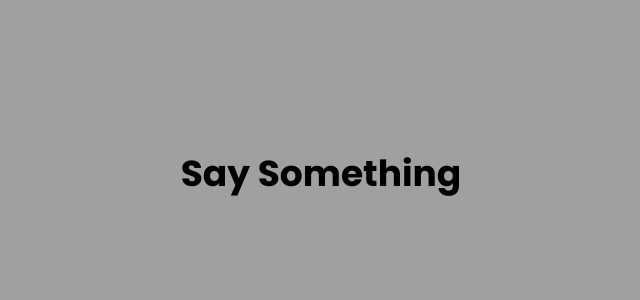
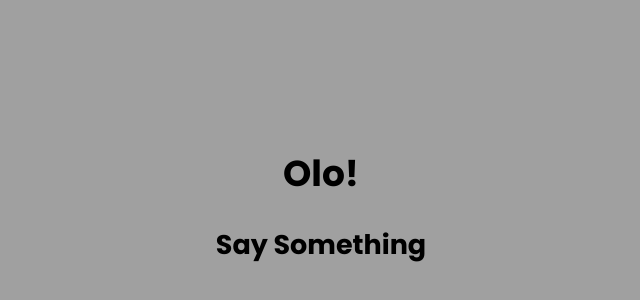
Before and after one commit to Stamich47/speech-app, a plain HTML site: page index.html in a window 1280 px wide. Shown: the part 54-354 px from the top of the page, without its empty margins (319-959 px from the left). Drawn offline with Linux system fonts and the light colour scheme.

Commit message:
Adjust text on page

```diff
--- a/index.html
+++ b/index.html
@@ -9,7 +9,8 @@
     <link rel="stylesheet" href="style.css" />
   </head>
   <body>
-    <h1>Say Something</h1>
+    <h1>Olo!</h1>
+    <h2>Say Something</h2>
     <h3>
       <span class="speech-text"></span><span class="speech-output"></span>
     </h3>
--- a/style.css
+++ b/style.css
@@ -11,6 +11,10 @@ h1 {
   margin-top: 200px;
 }
 
+h2 {
+  text-align: center;
+}
+
 .speech-text {
   font-size: 18px;
   font-weight: 200;
```
